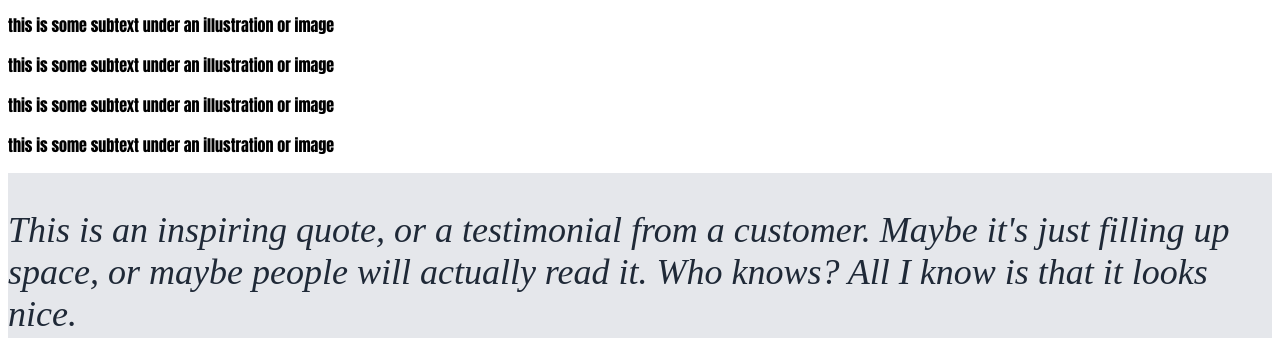
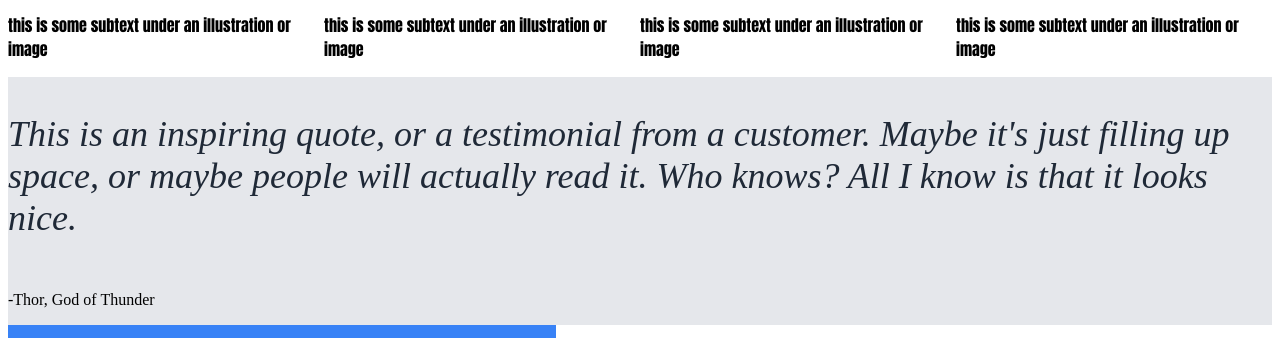
Before and after one commit to RoMnstr/Project-Landing-Page, a plain HTML site: page index.html in a window 1280 px wide. Shown: the part 543-881 px from the top of the page. Drawn offline with Linux system fonts and the light colour scheme.

Commit message:
Make a selector for the text that needs to be placed under the images

```diff
--- a/style.css
+++ b/style.css
@@ -116,8 +116,16 @@ button{
     border: 5px solid #3882F6;
 }
 
+.parttwo .image-text{
+    display: flex;
+    justify-content: space-around;
+    align-content: center;
+
+}
+
 .parttwo p{
     font-family: Impact, Haettenschweiler, 'Arial Narrow Bold', sans-serif;
+
 }
 
 .partthree {
```
